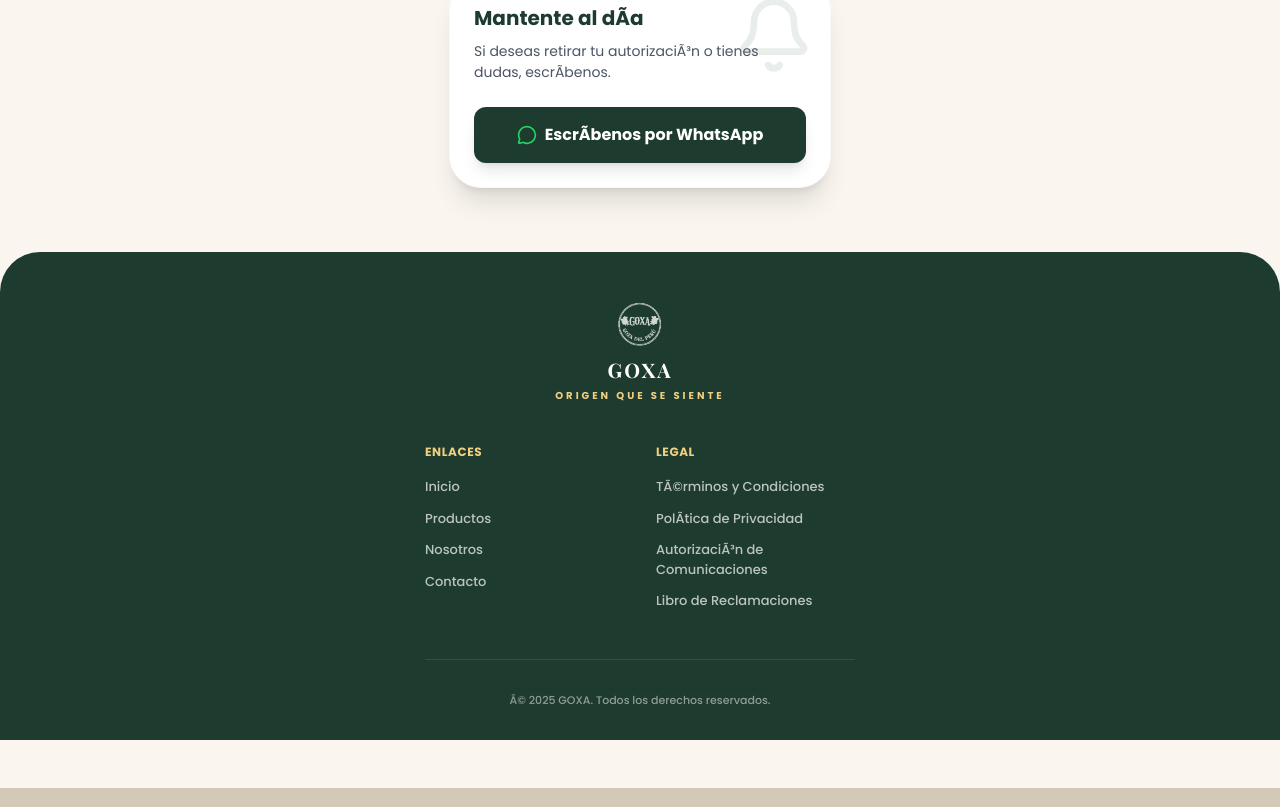
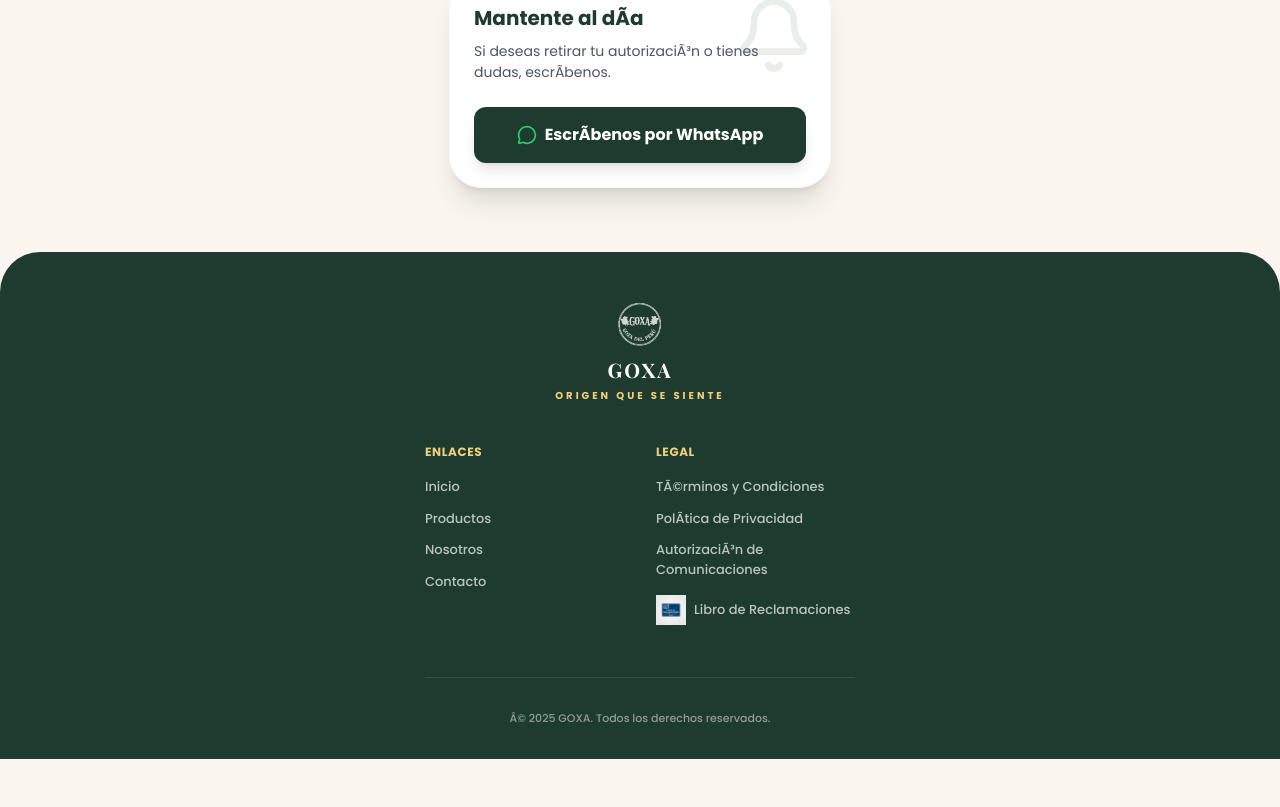
Before and after one commit to Sebas-cmd26/MVP-Landing-Page-GOXA, a Next.js app: page /comunicaciones in a window 1280 px wide. Shown: the part 1417-2224 px from the top of the page. Built offline with nearby package versions, Linux system fonts and the light colour scheme; a web font is replaced by a local one.

Commit message:
Add visual icon for Libro de Reclamaciones in all footers

```diff
--- a/src/app/comunicaciones/page.js
+++ b/src/app/comunicaciones/page.js
@@ -187,7 +187,7 @@ export default function ComunicacionesPage() {
                 <li><Link href="/terminos">TÃ©rminos y Condiciones</Link></li>
                 <li><Link href="/privacidad">PolÃ­tica de Privacidad</Link></li>
                 <li><Link href="/comunicaciones">AutorizaciÃ³n de Comunicaciones</Link></li>
-                <li><Link href="/reclamaciones">Libro de Reclamaciones</Link></li>
+                <li><Link href="/reclamaciones" className="flex items-center gap-2 py-1"><Image src="/libro-reclamaciones.png" alt="Libro de Reclamaciones" width={30} height={20} className="object-contain" />Libro de Reclamaciones</Link></li>
               </ul>
             </div>
           </div>
--- a/src/app/page.js
+++ b/src/app/page.js
@@ -415,7 +415,7 @@ Quisiera ver el catálogo, precios y opciones de entrega a mi distrito.`;
                 <ul className="space-y-2 text-[12px] text-white/60">
                   <li><Link href="/terminos">Términos</Link></li>
                   <li><Link href="/privacidad">Privacidad</Link></li>
-                  <li><Link href="/comunicaciones">Comunicaciones</Link></li><li><Link href="/reclamaciones">Libro de Reclamaciones</Link></li>
+                  <li><Link href="/comunicaciones">Comunicaciones</Link></li><li><Link href="/reclamaciones" className="flex items-center gap-2 py-1"><Image src="/libro-reclamaciones.png" alt="Libro de Reclamaciones" width={30} height={20} className="object-contain" />Libro de Reclamaciones</Link></li>
                 </ul>
               </div>
             </div>
--- a/src/app/privacidad/page.js
+++ b/src/app/privacidad/page.js
@@ -252,7 +252,7 @@ export default function PrivacidadPage() {
                 <li><Link href="/terminos">TÃ©rminos y Condiciones</Link></li>
                 <li><Link href="/privacidad">PolÃ­tica de Privacidad</Link></li>
                 <li><Link href="/comunicaciones">AutorizaciÃ³n de Comunicaciones</Link></li>
-                <li><Link href="/reclamaciones">Libro de Reclamaciones</Link></li>
+                <li><Link href="/reclamaciones" className="flex items-center gap-2 py-1"><Image src="/libro-reclamaciones.png" alt="Libro de Reclamaciones" width={30} height={20} className="object-contain" />Libro de Reclamaciones</Link></li>
               </ul>
             </div>
           </div>
--- a/src/app/terminos/page.js
+++ b/src/app/terminos/page.js
@@ -260,7 +260,7 @@ export default function TerminosPage() {
                 <li><Link href="/terminos">TÃ©rminos y Condiciones</Link></li>
                 <li><Link href="/privacidad">PolÃ­tica de Privacidad</Link></li>
                 <li><Link href="/comunicaciones">AutorizaciÃ³n de Comunicaciones</Link></li>
-                <li><Link href="/reclamaciones">Libro de Reclamaciones</Link></li>
+                <li><Link href="/reclamaciones" className="flex items-center gap-2 py-1"><Image src="/libro-reclamaciones.png" alt="Libro de Reclamaciones" width={30} height={20} className="object-contain" />Libro de Reclamaciones</Link></li>
               </ul>
             </div>
           </div>
```
Also changed, not shown: public/libro-reclamaciones.png (added).
